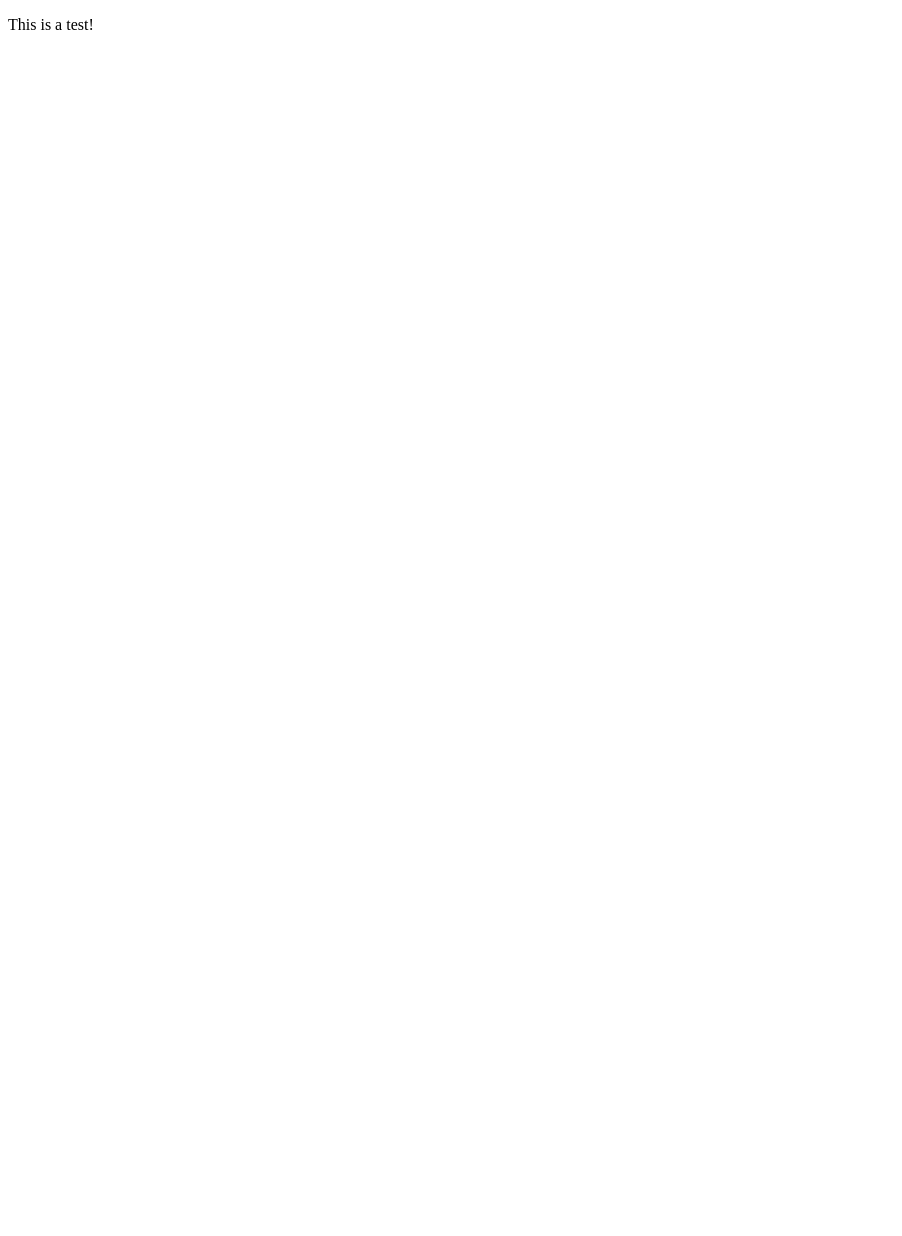
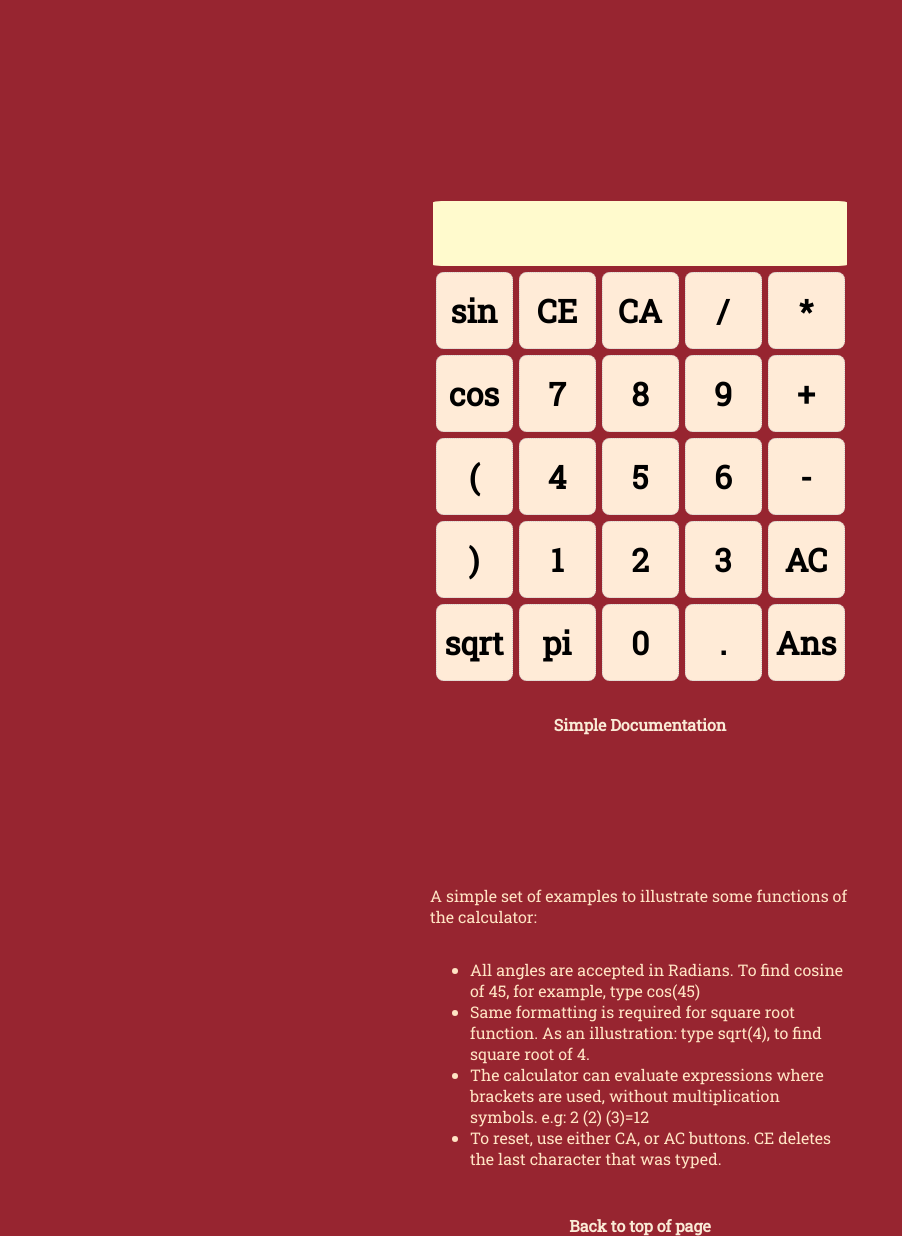
Before and after one commit to shsaci/js-calculator, a plain HTML site: page index.html in a window 1280 px wide. Shown: the whole page, without its empty margins (0-902 px from the left). Before the commit the page ends 800 px from the top, so only its background shows below. Drawn offline with nearby package versions, Linux system fonts and the light colour scheme.

Commit message:
adding files

```diff
--- /dev/null
+++ b/code.js
@@ -0,0 +1,65 @@
+start();
+
+function start() {
+  var x = document.getElementsByClassName("buttons");
+  for (var i = 0; i < x.length; i++) {
+    addListeners(x[i]);
+  }
+}
+
+function addListeners(element) {
+  element.addEventListener('click', capture);
+}
+
+function capture(element) {
+  var input = element.target.innerHTML;
+  // console.log(input);
+  screenDisplay(input);
+}
+
+var output = null;
+
+function screenDisplay(input) {
+  if (input == 'Ans') {
+    resolver(output);
+    return;
+  }
+
+  else if (input == 'AC' || input == 'CA') {
+    output = null;
+  }
+
+  else if (input == 'CE') {
+    var len = output.length; len--;
+    // console.log(output.length);
+    output = output.slice(0, len);
+  }
+
+  else if (output == null) {
+    output = input;
+  }
+
+  else {
+    output += input;
+  }
+
+  // console.log(output);
+  document.getElementById("screen").innerHTML = output;
+}
+
+function resolver(str) {
+  if (str.length == 0) {
+    result = 0;
+  }
+
+  else {
+    var node1 = math.parse(str);
+    var code1 = node1.compile();
+    var result = code1.eval();
+  }
+
+  result = Number(result.toFixed(10));
+
+  document.getElementById("screen").innerHTML = result;
+  output = null;
+}
--- a/index.html
+++ b/index.html
@@ -1,13 +1,69 @@
 <!DOCTYPE html>
 <html>
-  <head>
-    <meta charset="utf-8">
-    <title></title>
-  </head>
-  <body>
-    <p>
-      This is a test!
+<head>
+  <link rel="stylesheet" href="style.css">
+  <link href="https://fonts.googleapis.com/css?family=Roboto+Slab" rel="stylesheet">
+  <script src="https://cdnjs.cloudflare.com/ajax/libs/jquery/2.1.3/jquery.min.js">
+  </script>
+  <script src="http://cdnjs.cloudflare.com/ajax/libs/mathjs/3.2.1/math.min.js">
+  </script>
+</head>
+
+<body>
+  <a name="top"></a>
+
+  <div class="container">
+    <div id="screen"></div>
+
+    <div class="row-0 col-0 buttons">sin</div>
+    <div class="row-0 col-1 buttons">CE</div>
+    <div class="row-0 col-2 buttons">CA</div>
+    <div class="row-0 col-3 buttons">/</div>
+    <div class="row-0 col-4 buttons">*</div>
+
+    <div class="row-1 col-0 buttons">cos</div>
+    <div class="row-1 col-1 buttons">7</div>
+    <div class="row-1 col-2 buttons">8</div>
+    <div class="row-1 col-3 buttons">9</div>
+    <div class="row-1 col-4 buttons">+</div>
+
+    <div class="row-2 col-0 buttons">(</div>
+    <div class="row-2 col-1 buttons">4</div>
+    <div class="row-2 col-2 buttons">5</div>
+    <div class="row-2 col-3 buttons">6</div>
+    <div class="row-2 col-4 buttons">-</div>
+
+    <div class="row-3 col-0 buttons">)</div>
+    <div class="row-3 col-1 buttons">1</div>
+    <div class="row-3 col-2 buttons">2</div>
+    <div class="row-3 col-3 buttons">3</div>
+    <div class="row-3 col-4 buttons">AC</div>
+
+    <div class="row-4 col-0 buttons">sqrt</div>
+    <div class="row-4 col-1 buttons">pi</div>
+    <div class="row-4 col-2 buttons">0</div>
+    <div class="row-4 col-3 buttons">.</div>
+    <div class="row-4 col-4 buttons">Ans</div>
+
+    <a href="#documentation">Simple Documentation</a>
+
+    <p id="documentation">
+            A simple set of examples to illustrate some functions of the calculator:
+      <ul class="doc">
+        <li>All angles are accepted in Radians.
+
+        To find cosine of 45, for example, type cos(45)</li>
+
+        <li>Same formatting is required for square root function. As an illustration: type sqrt(4), to find square root of 4.</li>
+
+        <li>The calculator can evaluate expressions where brackets are used, without multiplication symbols. e.g: 2 (2) (3)=12</li>
+
+        <li>
+        To reset, use either CA, or AC buttons. CE deletes the last character that was typed.</li>
+      </ul>
     </p>
+    <a id="backToTop" href="C:\Users\C0mputer\Google Drive\Workspace\work\js\calculator\index.html">Back to top of page</a>
 
+    <script type="text/javascript" src="code.js"></script>
   </body>
-</html>
+  </html>
--- /dev/null
+++ b/style.css
@@ -0,0 +1,82 @@
+html, body {
+  height: 100%;
+  font-family: 'Roboto Slab', serif;
+}
+
+body {
+  display: flex;
+  align-items: center;
+  justify-content: center;
+  background-color: #972530;
+}
+
+#documentation {
+  color: #FFE4C4;
+  font-family: 'Roboto Slab', serif;
+  margin-top: 150px;
+}
+
+.doc {
+  color: #FFE4C4;
+  font-family: 'Roboto Slab', serif;
+}
+
+.container {
+  display: flex;
+  align-items: center;
+  justify-content: center;
+  width: 420px;
+  height: 420px;
+  flex-wrap: wrap;
+}
+
+.buttons {
+  color: black;
+  font-size: 2rem;
+  font-weight: bold;
+  width: 75px;
+  height: 75px;
+  border: 1px #ccc dotted;
+  border-radius: 10%;
+  background-color: white;
+  margin: 3px;
+  display: flex;
+  align-items: center;
+  justify-content: center;
+}
+
+.buttons {
+  background: #ddd;
+  background-color: #FFEBD7;
+}
+
+.buttons:hover {
+  background: #efefef;
+}
+
+#screen {
+  height: 65px;
+  width: 420px;
+  font-size: 3rem;
+  font-weight: bolder;
+  border: 2px #ccc;
+  border-radius: 2%;
+  margin-top: 5px;
+  background-color: #efefef;
+  background-color: #FFFACD;
+  margin: 3px;
+  text-align: right;
+}
+
+a {
+  color: #FAEBD7;
+  font-family: 'Roboto Slab', serif;
+  font-weight: bold;
+  margin-top: 30px;
+  text-decoration: none;
+}
+
+#backToTop {
+  font-family: 'Roboto Slab', serif;
+  margin-bottom: 15px;
+}
```
